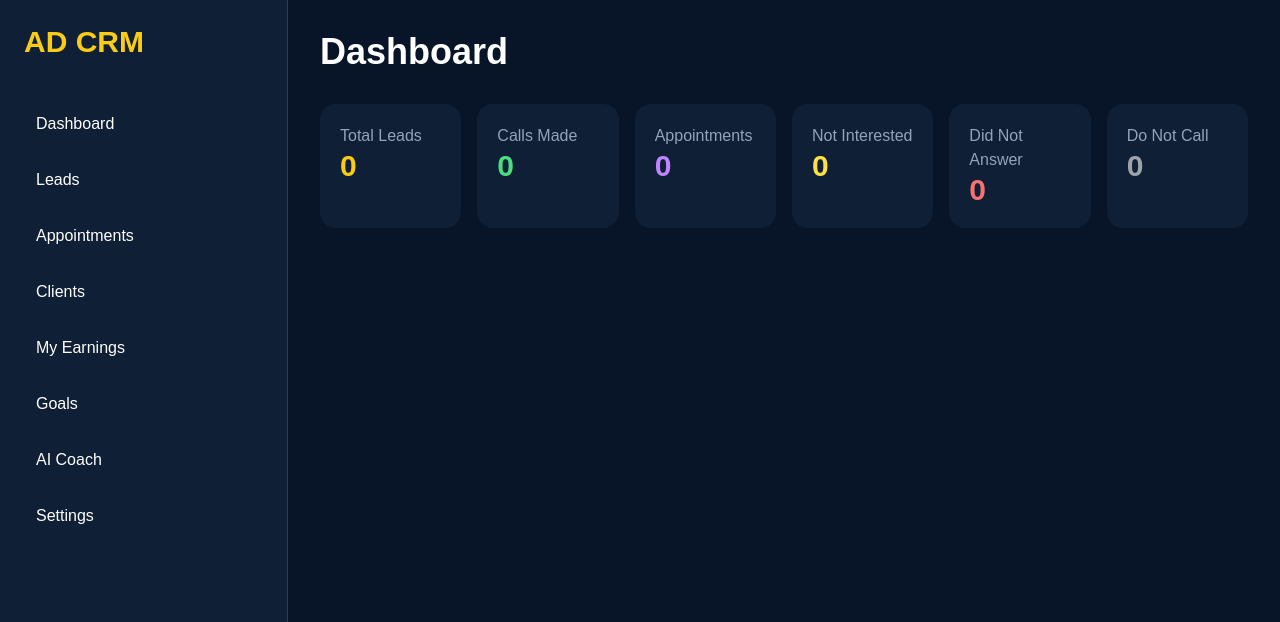
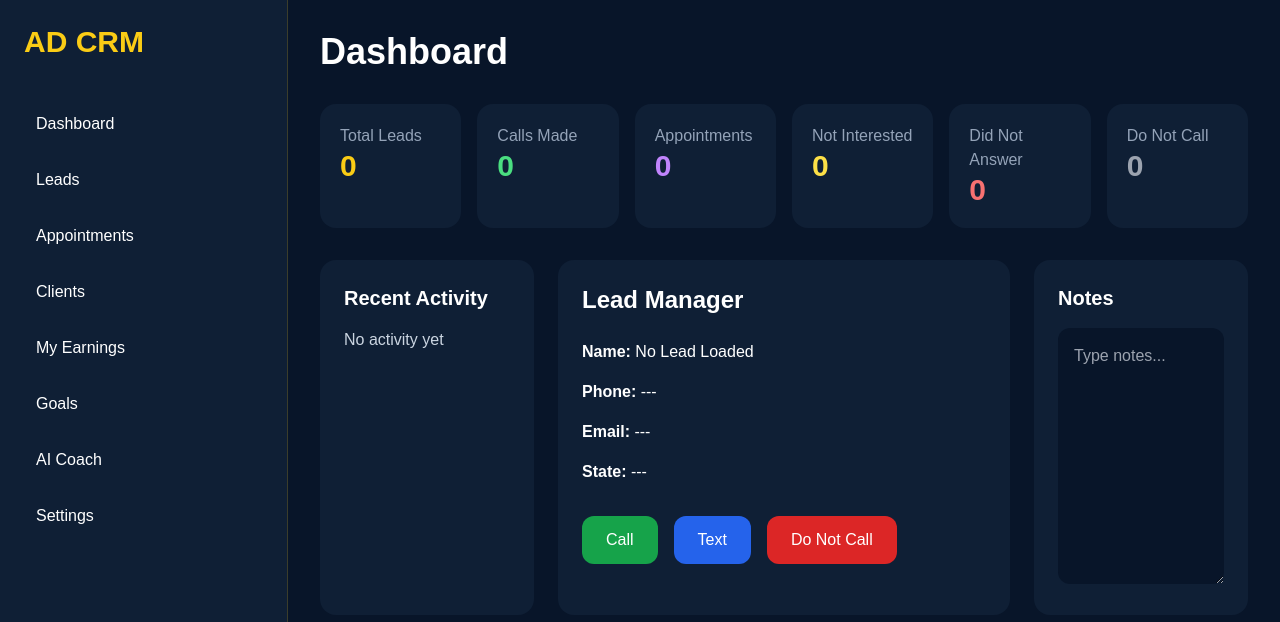
Before and after one commit to Engineco1414/ad-brokerage-crm, a Next.js app: page /dashboard in a window 1280 px wide. Shown: the top 622 px of the page. Built offline with nearby package versions, Linux system fonts and the light colour scheme.

Commit message:
Added Dashboard Cards

```diff
--- a/app/dashboard/page.tsx
+++ b/app/dashboard/page.tsx
@@ -38,7 +38,78 @@ export default function Dashboard() {
   <p className="text-slate-400">Do Not Call</p>
   <h2 className="text-3xl font-bold text-gray-400">0</h2>
 </div>      </div>
+<div className="grid grid-cols-12 gap-6 mt-8">
 
+  <div className="col-span-3 bg-[#0F1F35] rounded-2xl p-6">
+
+    <h2 className="text-xl font-bold mb-4">
+      Recent Activity
+    </h2>
+
+    <div className="space-y-4 text-slate-300">
+      <p>No activity yet</p>
+    </div>
+
+  </div>
+
+  <div className="col-span-6 bg-[#0F1F35] rounded-2xl p-6">
+
+    <h2 className="text-2xl font-bold mb-6">
+      Lead Manager
+    </h2>
+
+    <div className="space-y-4">
+
+      <div>
+        <strong>Name:</strong> No Lead Loaded
+      </div>
+
+      <div>
+        <strong>Phone:</strong> ---
+      </div>
+
+      <div>
+        <strong>Email:</strong> ---
+      </div>
+
+      <div>
+        <strong>State:</strong> ---
+      </div>
+
+    </div>
+
+    <div className="flex gap-4 mt-8">
+
+      <button className="bg-green-600 px-6 py-3 rounded-xl">
+        Call
+      </button>
+
+      <button className="bg-blue-600 px-6 py-3 rounded-xl">
+        Text
+      </button>
+
+      <button className="bg-red-600 px-6 py-3 rounded-xl">
+        Do Not Call
+      </button>
+
+    </div>
+
+  </div>
+
+  <div className="col-span-3 bg-[#0F1F35] rounded-2xl p-6">
+
+    <h2 className="text-xl font-bold mb-4">
+      Notes
+    </h2>
+
+    <textarea
+      className="w-full h-64 bg-[#081529] rounded-xl p-4"
+      placeholder="Type notes..."
+    />
+
+  </div>
+
+</div>
     </DashboardLayout>
   );
 }
```
